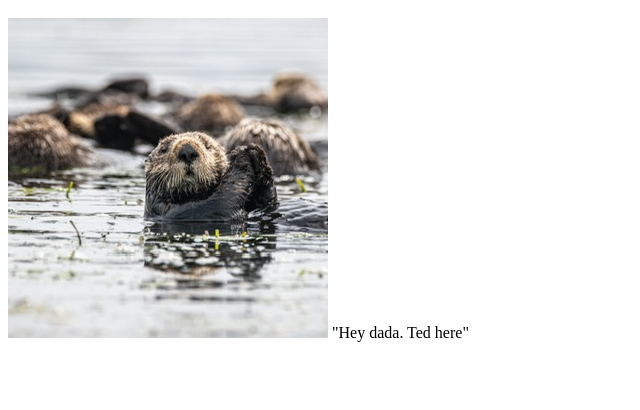
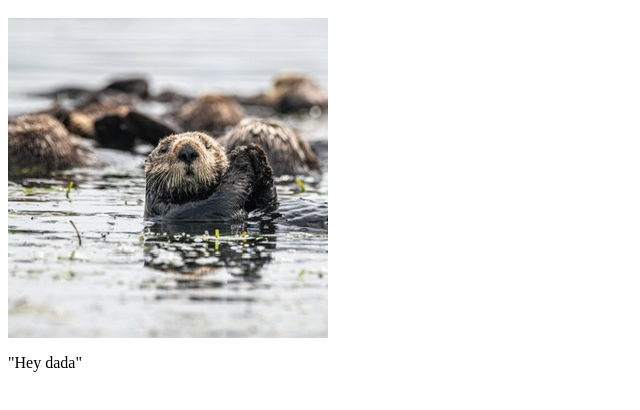
Before and after one commit to robpackard/robpackard.github.io, a plain HTML site: page index.html in a window 1280 px wide. Shown: the part 48-458 px from the top of the page, without its empty margins (0-640 px from the left). Drawn offline with Linux system fonts and the light colour scheme.

Commit message:
Add files via upload

```diff
--- a/index.html
+++ b/index.html
@@ -1,7 +1,5 @@
 <html>
 <h1>Rob's Portfolio</h1>
 <img src="./Ted'sNewPicture.JPEG"/>
-
-  <body>
-"Hey dada.  Ted here"</h1>
+<p>"Hey dada"</p>
 </html>
```
